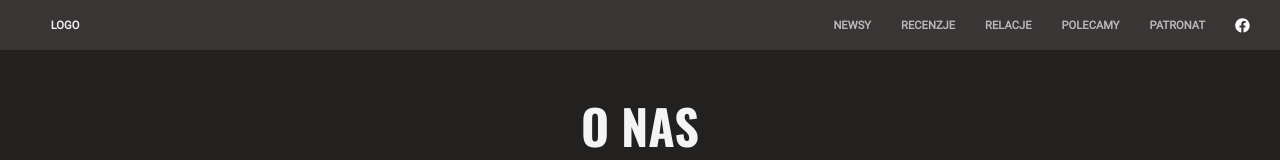
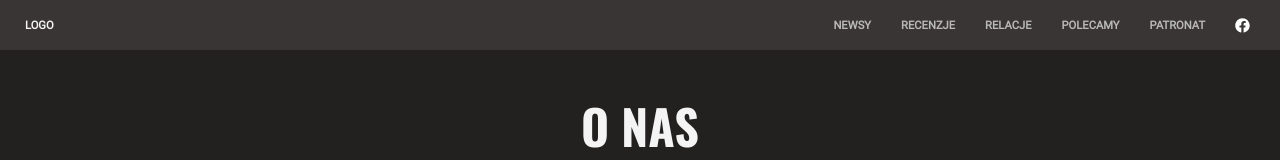
Before and after one commit to skin93/flesz-events-ghost, a Next.js app: page /about in a window 1280 px wide. Shown: the top 160 px of the page. Built offline with nearby package versions, Linux system fonts and the light colour scheme; no server answers.

Commit message:
Fix navbar expanding

```diff
--- a/components/layout/nav-toggler/NavToggler.styled.js
+++ b/components/layout/nav-toggler/NavToggler.styled.js
@@ -5,9 +5,9 @@ export const StyledNavToggler = styled.button`
   display: block;
   background-color: transparent;
   border: none;
-  height: 50px;
-  width: 100px;
-  padding: 0 10px;
+  height: auto;
+  width: auto;
+  padding: 15px;
   z-index: 100;
 
   &:focus {
--- a/components/layout/nav/Nav.js
+++ b/components/layout/nav/Nav.js
@@ -5,7 +5,7 @@ const Nav = ({ open, setOpen, children, ...props }) => {
   useEffect(() => {
     if (typeof window !== undefined) {
       window.addEventListener('click', (e) =>
-        e.target.nodeName == 'UL' ? setOpen(false) : null
+        e.target.nodeName == 'A' ? setOpen(false) : null
       )
     }
   }, [])
--- a/components/layout/nav/Nav.styled.js
+++ b/components/layout/nav/Nav.styled.js
@@ -2,25 +2,21 @@ import styled from 'styled-components'
 import { device } from '../../../constants/device'
 
 export const StyledNav = styled.ul`
-  flex-direction: row;
-  justify-content: flex-start;
-  align-items: center;
   list-style: none;
-  top: 0;
-  left: 0;
-  height: auto;
-  display: block;
-  position: absolute;
   width: 100%;
   background-color: ${({ theme }) => theme.gray};
   overflow: hidden;
-  transform: ${(props) => (props.open ? 'translateY(0)' : 'translateY(-100%)')};
-  transition: transform 0.3s ease-in-out;
+  display: flex;
+  flex-direction: column;
+  justify-content: center;
+  align-items: center;
+  height: ${(props) => (props.open ? '100vh' : 0)};
   margin: 0;
+  padding: 0;
+  transition: all 0.8s ease-in-out;
 
   @media ${device.tablet} {
-    transform: translateY(0);
-    position: static;
+    height: auto;
     display: flex;
     flex: 5;
     flex-direction: row;
--- a/components/layout/the-header/TheHeader.styled.js
+++ b/components/layout/the-header/TheHeader.styled.js
@@ -4,7 +4,6 @@ import { device } from '../../../constants/device'
 export const Header = styled.header`
   width: 100%;
   background-color: ${({ theme }) => theme.gray};
-  position: sticky;
 `
 
 export const Navbar = styled.nav`
@@ -27,7 +26,7 @@ export const NavbarBrand = styled.div`
   align-items: center;
   font-size: 0.7rem;
   height: 50px;
-  width: 100px;
+  width: auto;
   overflow: hidden;
   padding: 0 10px;
   text-transform: uppercase;
@@ -37,14 +36,21 @@ export const NavbarBrand = styled.div`
 
 export const NavItem = styled.li`
   display: flex;
-  justify-content: flex-end;
+  justify-content: center;
   align-items: center;
-  font-size: 0.7rem;
-  height: 50px;
+  font-size: 1.5rem;
+  padding: 15px;
+  margin: 20px 0;
+  height: auto;
   width: auto;
   overflow: hidden;
-  padding: 15px;
   text-transform: uppercase;
   font-weight: bold;
   transition: color 0.2s ease-in-out;
+
+  @media ${device.tablet} {
+    font-size: 0.7rem;
+    margin: 0;
+    padding: 15px;
+  }
 `
```
